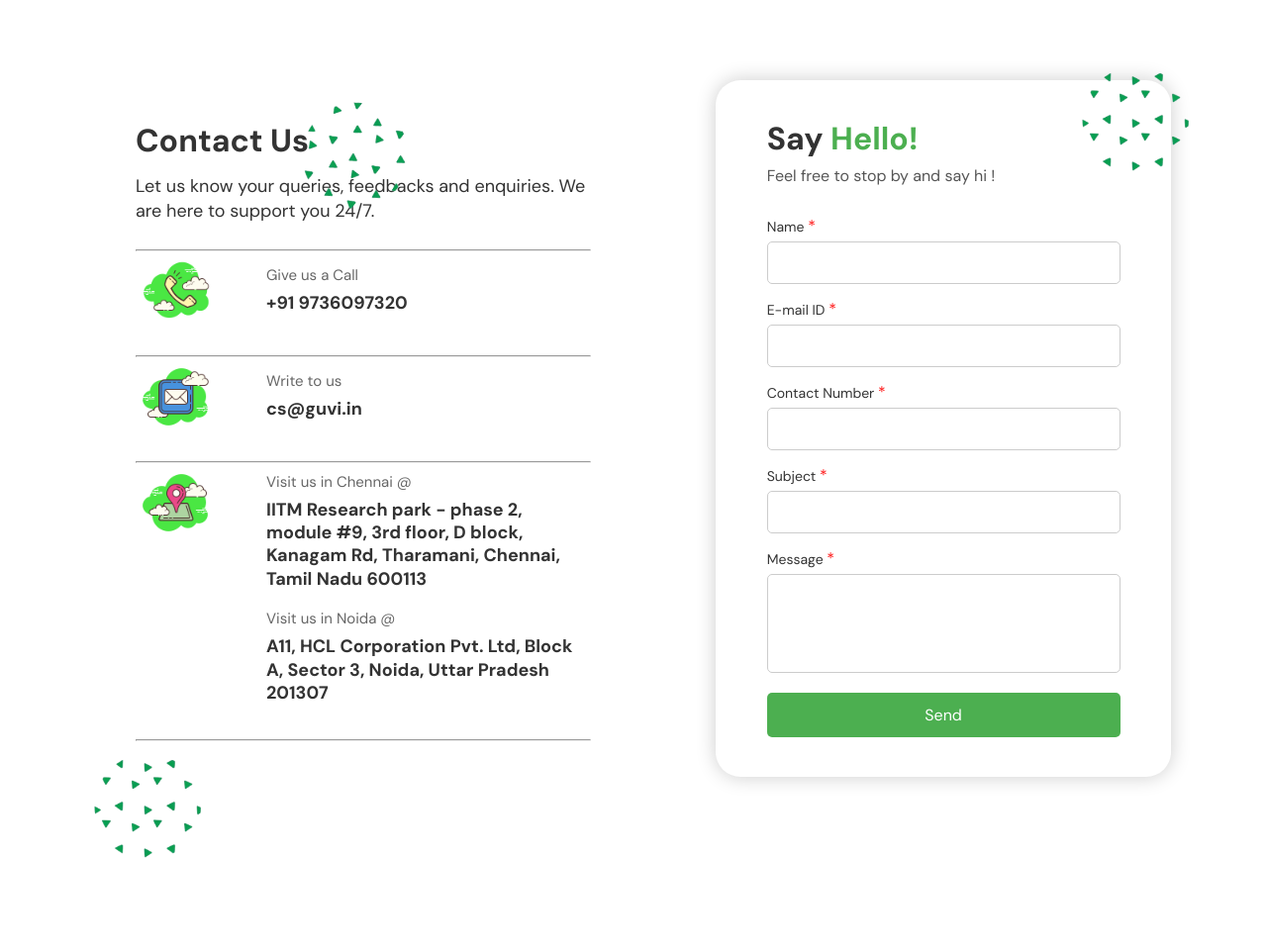
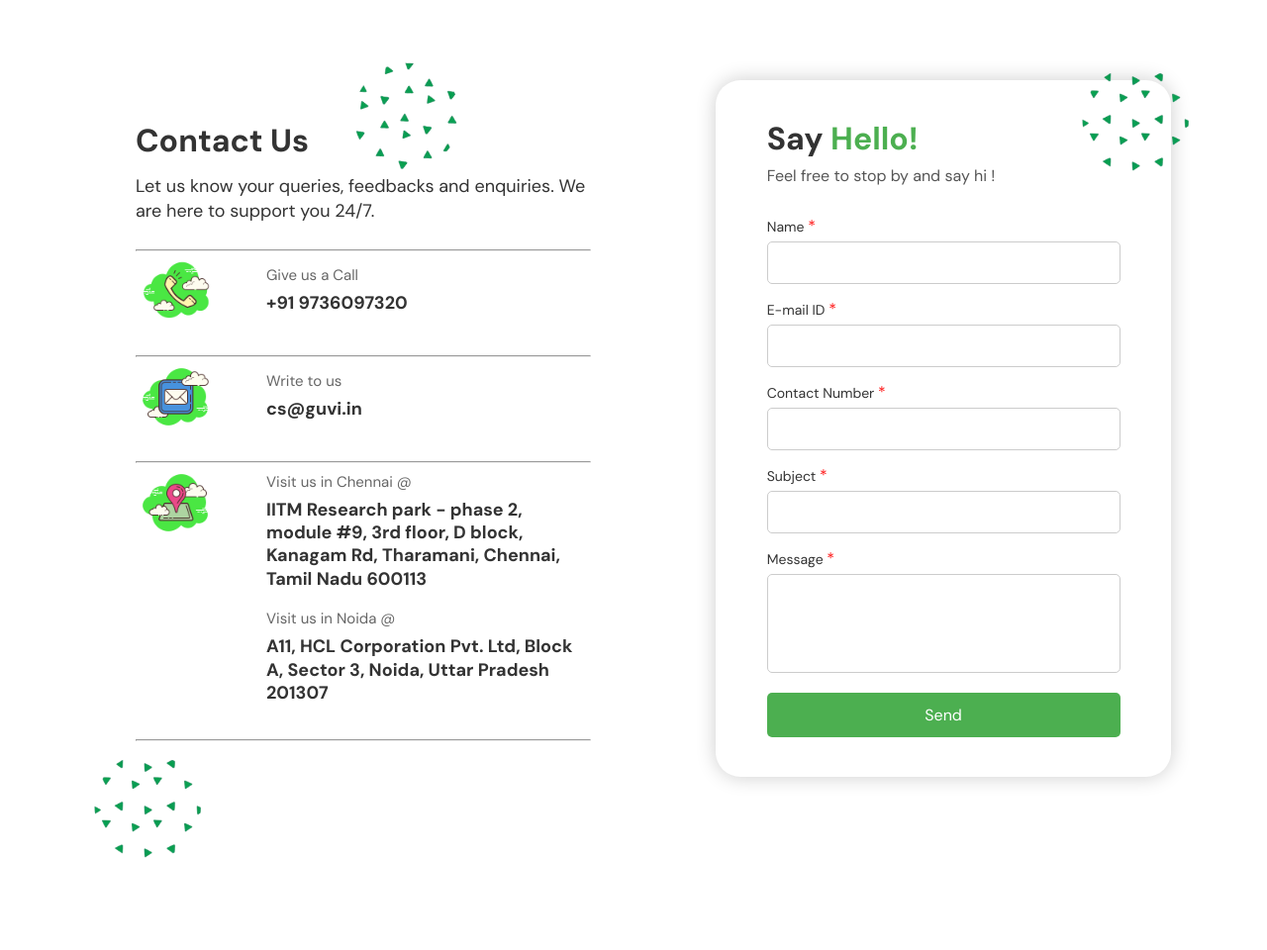
Before and after one commit to tonystark5683/Guvi-Contact-Form-Validation, a plain HTML site: page index.html in a window 1280 px wide. Shown: the whole page at 99% size. Drawn offline with Linux system fonts and the light colour scheme.

Commit message:
initial message

```diff
--- a/style.css
+++ b/style.css
@@ -40,8 +40,8 @@ body {
 }
 
 .custom-position {
-  top: 25vh;
-  left: 28vw;
+  top: 20vh;
+  left: 32vw;
   transform: translate(-50%, -50%) rotate(35deg);
 }
 
```
